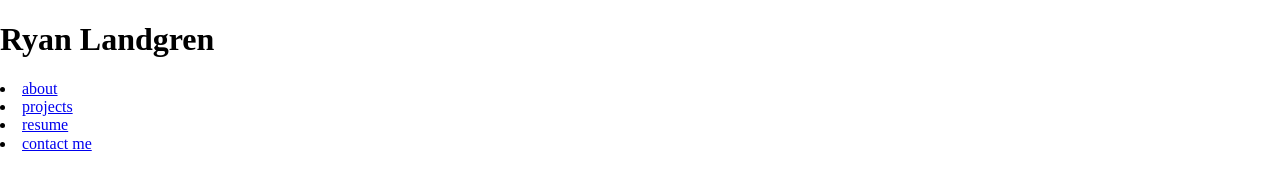
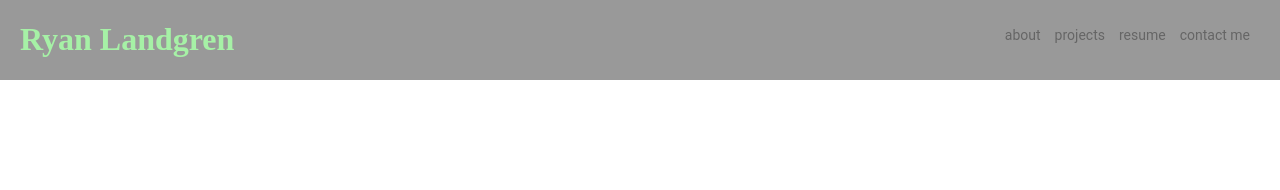
Before and after one commit to Rklangrin/website, a plain HTML site: page index.html in a window 1280 px wide. Drawn offline with Linux system fonts and the light colour scheme.

Commit message:
adds css styling to page header

```diff
--- /dev/null
+++ b/css/styles.sass
@@ -0,0 +1,40 @@
+#header
+  width: 100%
+  background-color: gray
+  height: 80px
+  position: fixed
+  margin-top: 0px
+  opacity: .8
+
+#header-nav
+  float: right
+  margin-top: 10px
+  margin-right: 20px
+
+  ul
+    list-style: none
+
+    li
+      display: inline-block
+      margin-right: 10px
+
+      a
+        opacity: 0.5
+
+
+
+
+h1
+  color: lightgreen
+  margin-left: 20px
+  display: inline-block
+
+a
+  color: #000
+  font-size: 14px
+  text-decoration: none
+  font-family: 'Roboto', sans-serif
+
+a:hover
+  color: lightgreen
+  opacity: 0.0
--- a/index.html
+++ b/index.html
@@ -6,15 +6,23 @@
   <link rel="stylesheet" type="text/css" href="css/styles.css">
 </head>
 <body>
-  <header>
+  <header id="header">
     <h1>Ryan Landgren</h1>
-    <nav>
-      <li><a href="#">about</a></li>
-      <li><a href="#">projects</a></li>
-      <li><a href="#">resume</a></li>
-      <li><a href="#">contact me</a></li>
+    <nav id="header-nav">
+      <ul>
+        <li><a href="#">about</a></li>
+        <li><a href="#">projects</a></li>
+        <li><a href="#">resume</a></li>
+        <li><a href="#">contact me</a></li>
+      </ul>
     </nav>
   </header>
+
+  <div id="about">
+
+  </div>
+
+  <div id=""></div>
 
 
 </body>
```
Also changed, not shown: css/styles.css, 1 other file.
